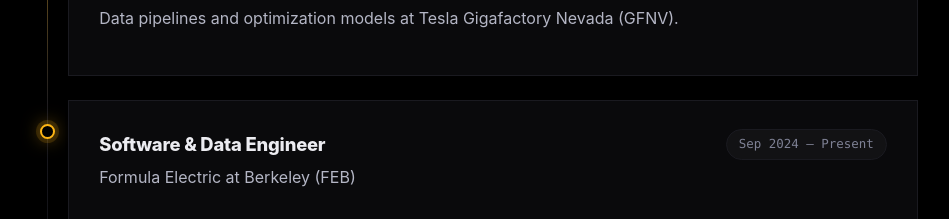
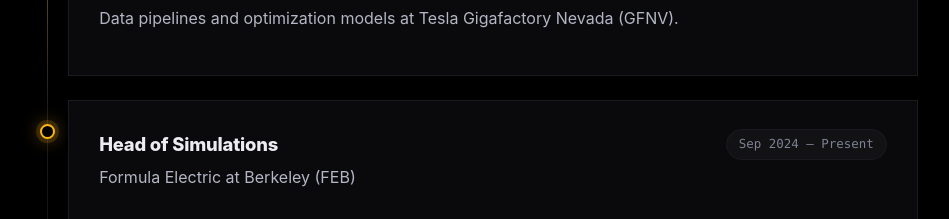
Before and after one commit to robt23/robt23.github.io, a plain HTML site: page index.html in a window 1280 px wide. Shown: the part 1720-1939 px from the top of the page, without its empty margins (161-1110 px from the left). Drawn offline with Linux system fonts and the light colour scheme; a web font is replaced by a local one.

Commit message:
FEB name change

```diff
--- a/index.html
+++ b/index.html
@@ -116,7 +116,7 @@
                     <div class="card">
                         <div class="card-head">
                             <div>
-                                <h3>Software &amp; Data Engineer</h3>
+                                <h3>Head of Simulations</h3>
                                 <p>Formula Electric at Berkeley (FEB)</p>
                             </div>
                             <div class="meta"><span class="pill">Sep 2024 — Present</span></div>
```
